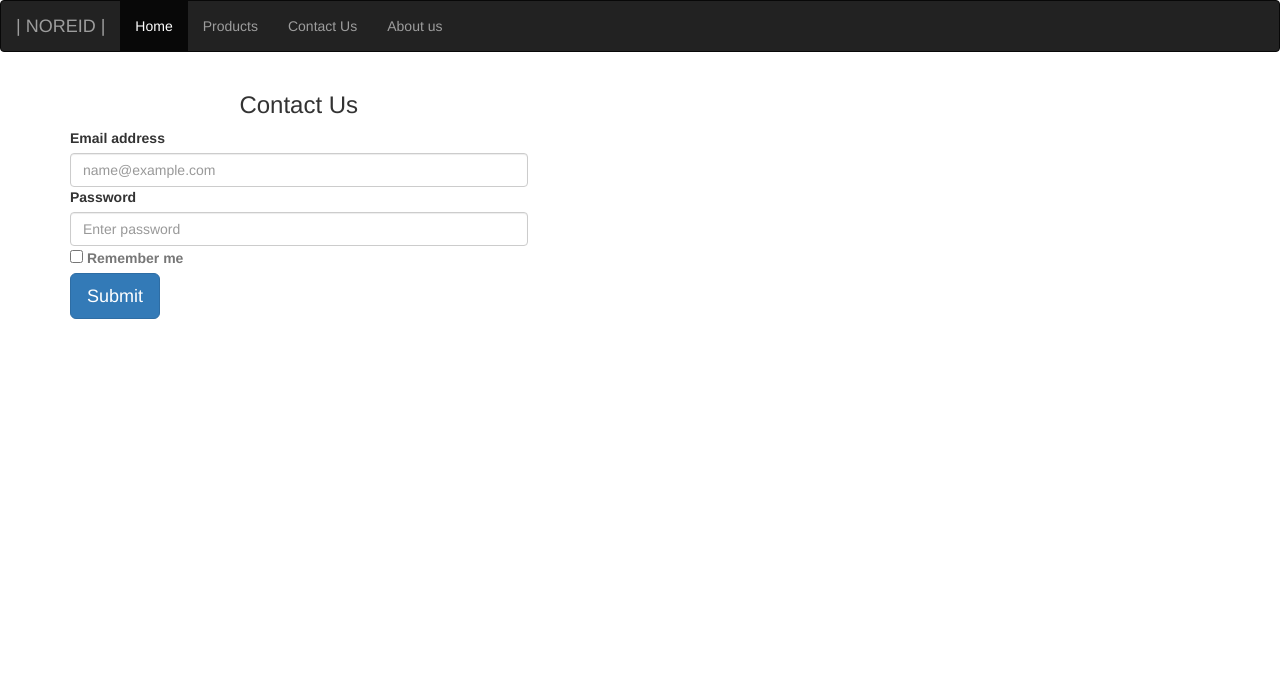
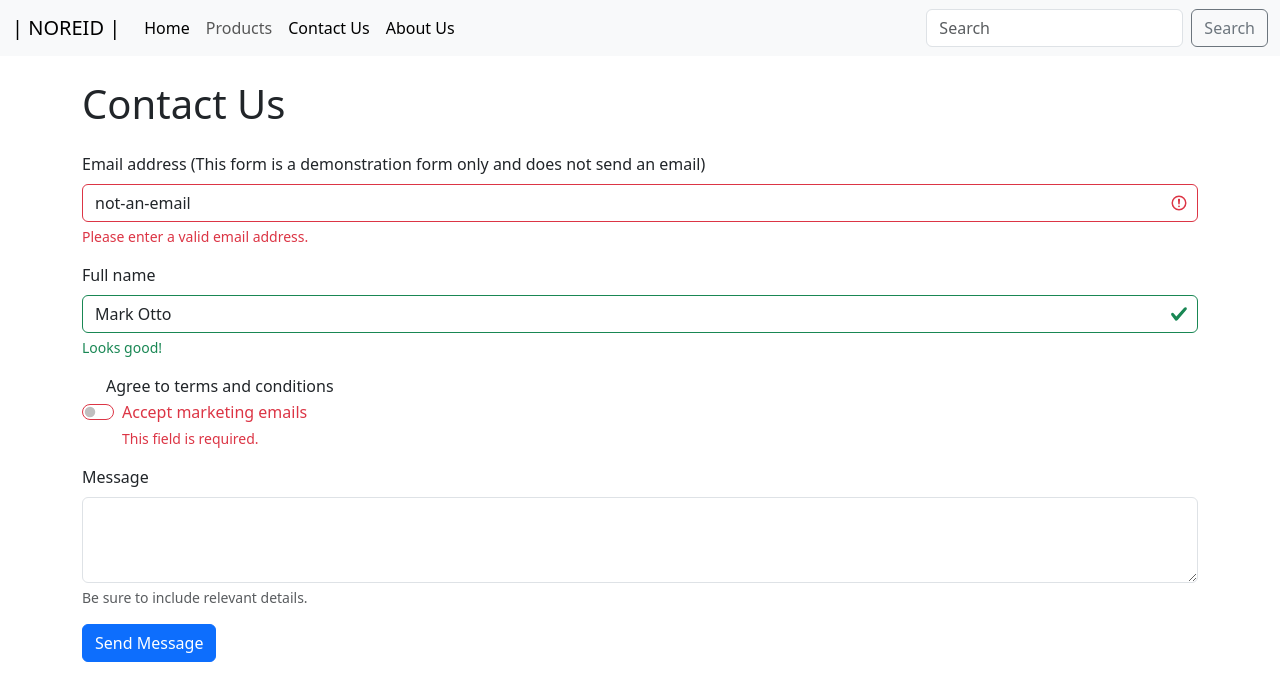
Before and after one commit to DREION3/cssexercise4, a plain HTML site: page Contact.html in a window 1280 px wide. Drawn offline with nearby package versions, Linux system fonts and the light colour scheme.

Commit message:
Refactor Contact.html with Bootstrap 5 and form validation
Updated HTML structure and Bootstrap version for the contact page. Added form elements with validation feedback.

```diff
--- a/Contact.html
+++ b/Contact.html
@@ -1,94 +1,88 @@
-<!doctype html>
+<!DOCTYPE html>
 <html lang="en">
 <head>
-    <meta charset="UTF-8" />
-    <meta name="viewport" content="width=device-width, initial-scale=1" />
-    <title>Contact Us</title>
-    <link
-      rel="stylesheet"
-      href="https://maxcdn.bootstrapcdn.com/bootstrap/3.4.1/css/bootstrap.min.css"
-    />
+  <meta charset="UTF-8">
+  <meta name="viewport" content="width=device-width, initial-scale=1.0">
+  <title>Contact Us | NOREID</title>
+
+  <!-- Bootstrap 5 CSS -->
+
+  <link href="https://cdn.jsdelivr.net/npm/bootstrap@5.3.3/dist/css/bootstrap.min.css" rel="stylesheet" integrity="sha384-QWTKZyjpPEjISv5WaRU9OFeRpok6YctnYmDr5pNlyT2bRjXh0JMhjY6hW+ALEwIH" crossorigin="anonymous">
 </head>
-  <body class="bg-light">
-    <nav class="navbar navbar-inverse">
+<body>
+
+<nav class="navbar navbar-expand-lg bg-body-tertiary mb-4">
   <div class="container-fluid">
-        <div class="navbar-header">
     <a class="navbar-brand" href="#">| NOREID |</a>
+
+    <button class="navbar-toggler" type="button" data-bs-toggle="collapse" data-bs-target="#navbarSupportedContent" aria-controls="navbarSupportedContent" aria-expanded="false" aria-label="Toggle navigation">
+      <span class="navbar-toggler-icon"></span>
+    </button>
+
+    <div class="collapse navbar-collapse" id="navbarSupportedContent">
+      <ul class="navbar-nav me-auto mb-2 mb-lg-0">
+        <li class="nav-item">
+          <a class="nav-link active" aria-current="page" href="index.html">Home</a>
+        </li>
+        <li class="nav-item">
+          <a class="nav-link" href="products.html">Products</a>
+        </li>
+
+              <li class="nav-item">
+          <a class="nav-link active" aria-current="page" href="Contact.html">Contact Us</a>
+        </li>
+         <li class="nav-item">
+          <a class="nav-link active" aria-current="page" href="About .html">About Us</a>
+        </li>
+
+      </ul>
+
+      <form class="d-flex gap-2" role="search">
+        <input class="form-control" type="search" placeholder="Search" aria-label="Search">
+        <button class="btn btn-outline-secondary" type="submit">Search</button>
+      </form>
     </div>
-        <ul class="nav navbar-nav">
-          <li class="active"><a href="index.html">Home</a></li>
-          <li><a href="products.html">Products</a></li>
-          <li><a href="Contact.html">Contact Us</a></li>
-          <li><a href="About .html">About us</a></li>
-        </ul>
   </div>
 </nav>
 
-    <div class="container py-5">
-      <div class="row justify-content-center">
-        <div class="col-md-6 col-lg-5">
-          <!-- Card container for visual structure -->
-          <div class="card shadow-sm border-0 rounded-3">
-            <div class="card-body p-4 p-md-5">
-              <h3 class="card-title text-center mb-4 fw-bold">Contact Us</h3>
+<div class="container mb-5">
+  <h1 class="mb-4">Contact Us</h1>
 
-              <form action="/action_page.php" method="POST">
-                <!-- Email Input -->
+  <form>
     <div class="mb-3">
-                  <label for="email" class="form-label fw-semibold"
-                    >Email address</label
-                  >
-                  <input
-                    type="email"
-                    class="form-control form-control-lg"
-                    id="email"
-                    name="email"
-                    placeholder="name@example.com"
-                    required
-                  />
+      <label for="fieldServerEmail" class="form-label">Email address (This form is a demonstration form only and does not send an email)</label>
+      <input type="email" class="form-control is-invalid" id="motionShakeDemo" value="not-an-email" required>
+      <div class="invalid-feedback">Please enter a valid email address.</div>
     </div>
 
-                <!-- Password Input -->
     <div class="mb-3">
-                  <label for="pwd" class="form-label fw-semibold"
-                    >Password</label
-                  >
-                  <input
-                    type="password"
-                    class="form-control form-control-lg"
-                    id="pwd"
-                    name="pwd"
-                    placeholder="Enter password"
-                    required
-                  />
+      <label for="fieldServerName" class="form-label">Full name</label>
+      <input type="text" class="form-control is-valid" id="fieldServerName" value="Mark Otto" required>
+      <div class="valid-feedback">Looks good!</div>
     </div>
 
-                <!-- Checkbox -->
-                <div class="mb-4 form-check">
-                  <input
-                    type="checkbox"
-                    class="form-check-input"
-                    id="remember"
-                    name="remember"
-                  />
-                  <label class="form-check-label text-muted" for="remember"
-                    >Remember me</label
-                  >
+    <div class="form-check mb
+      <input type="checkbox" id="fieldServerCheck" class="form-check-input is-invalid" required>
+      <label for="fieldServerCheck" class="form-check-label">Agree to terms and conditions</label>
+      <div class="invalid-feedback">You must agree before submitting.</div>
     </div>
 
-                <!-- Full-width Submit Button -->
-                <div class="d-grid">
-                  <button type="submit" class="btn btn-primary btn-lg">
-                    Submit
-                  </button>
+    <div class="form-check form-switch mb-3">
+      <input type="checkbox" id="fieldServerSwitch" role="switch" class="form-check-input is-invalid">
+      <label for="fieldServerSwitch" class="form-check-label">Accept marketing emails</label>
+      <div class="invalid-feedback">This field is required.</div>
     </div>
+
+    <div class="mb-3">
+      <label for="fieldTextarea" class="form-label">Message</label>
+      <textarea class="form-control" id="fieldTextarea" rows="3"></textarea>
+      <div class="form-text">Be sure to include relevant details.</div>
+    </div>
+
+    <button type="submit" class="btn btn-primary">Send Message</button>
   </form>
 </div>
-          </div>
-        </div>
-      </div>
-    </div>
 
-    <script src="bootstrap/js/bootstrap.min.js"></script>
+<script src="https://cdn.jsdelivr.net/npm/bootstrap@5.3.3/dist/js/bootstrap.bundle.min.js" integrity="sha384-YvpcrYf0tY3lHB60NNkmXc5s9fDVZLESaAA55NDzOxhy9GkcIdslK1eN7N6jIeHz" crossorigin="anonymous"></script>
 </body>
 </html>
```
Lines whose indentation alone changed are shown as unchanged.
